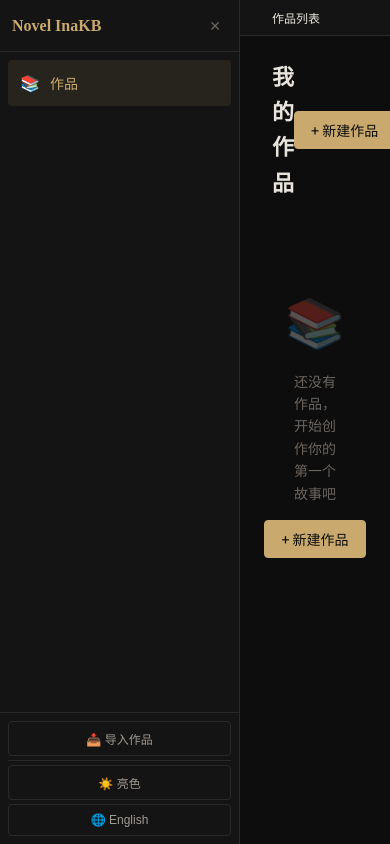
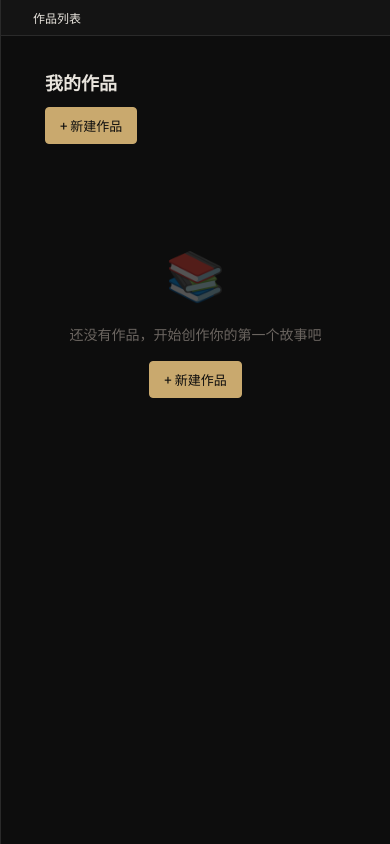
Before and after one commit to ly-ina/InaWrite, a React (Vite) app: page /#/projects in a window 390 px wide. Built offline with nearby package versions, Linux system fonts and the light colour scheme.

Commit message:
feat: PWA + Capacitor Android + 移动端响应式布局
- PWA: manifest.json + service worker + 离线缓存
- 移动端: 底部标签栏、模态框适配、单栏布局
- Capacitor Android: 一键生成APK (npm run android:build)
- 新增 android:sync/android:open/android:build 脚本

```diff
--- a/index.html
+++ b/index.html
@@ -3,7 +3,12 @@
   <head>
     <meta charset="UTF-8" />
     <link rel="icon" type="image/svg+xml" href="/favicon.svg" />
-    <meta name="viewport" content="width=device-width, initial-scale=1.0" />
+    <link rel="manifest" href="/manifest.json" />
+    <meta name="viewport" content="width=device-width, initial-scale=1.0, maximum-scale=1.0, user-scalable=no, viewport-fit=cover" />
+    <meta name="theme-color" content="#c9a96e" />
+    <meta name="mobile-web-app-capable" content="yes" />
+    <meta name="apple-mobile-web-app-capable" content="yes" />
+    <meta name="apple-mobile-web-app-status-bar-style" content="black-translucent" />
     <title>Novel InaKB - 小说·伊纳知识库</title>
     <link rel="preconnect" href="https://fonts.googleapis.com">
     <link rel="preconnect" href="https://fonts.gstatic.com" crossorigin>
@@ -12,5 +17,10 @@
   <body>
     <div id="app"></div>
     <script type="module" src="/src/main.tsx"></script>
+    <script>
+      if ('serviceWorker' in navigator) {
+        navigator.serviceWorker.register('/sw.js');
+      }
+    </script>
   </body>
 </html>
--- a/src/styles/global.css
+++ b/src/styles/global.css
@@ -394,3 +394,166 @@ body {
 .tooltip:hover::after {
   opacity: 1;
 }
+
+/* ========== 移动端响应式 ========== */
+@media (max-width: 768px) {
+  :root {
+    --sidebar-width: 0px;
+    --header-height: 44px;
+  }
+
+  body {
+    font-size: 14px;
+    -webkit-tap-highlight-color: transparent;
+    overscroll-behavior: none;
+  }
+
+  /* 侧边栏在移动端变为底部标签栏 */
+  .layout {
+    flex-direction: column;
+  }
+
+  .sidebar {
+    position: fixed;
+    bottom: 0;
+    left: 0;
+    right: 0;
+    z-index: 100;
+    width: 100% !important;
+    min-width: 100% !important;
+    height: 56px;
+    flex-direction: row;
+    border-right: none;
+    border-top: 1px solid var(--border-color);
+    background: var(--bg-secondary);
+  }
+
+  .sidebarHeader, .projectInfo, .backBtn, .sidebarFooter {
+    display: none !important;
+  }
+
+  .nav {
+    display: flex;
+    flex-direction: row;
+    width: 100%;
+    overflow-x: auto;
+    gap: 0;
+  }
+
+  .navItem {
+    flex: 1;
+    min-width: 0;
+    padding: 4px 2px;
+    justify-content: center;
+    font-size: 10px;
+    border-radius: 0;
+  }
+
+  .navLabel {
+    font-size: 10px;
+    line-height: 1.2;
+  }
+
+  .navIcon {
+    font-size: 18px;
+    margin-right: 0 !important;
+  }
+
+  .mainWrapper {
+    padding-bottom: 60px;
+    height: 100vh;
+    overflow-y: auto;
+  }
+
+  .breadcrumb {
+    padding: 8px 12px;
+    font-size: 12px;
+  }
+
+  .page-header {
+    flex-direction: column;
+    align-items: flex-start;
+    gap: 8px;
+    padding: 10px 12px;
+  }
+
+  .page-header h1 {
+    font-size: 18px;
+  }
+
+  .actions {
+    width: 100%;
+    display: flex;
+    flex-wrap: wrap;
+    gap: 6px;
+  }
+
+  .contentArea {
+    flex-direction: column !important;
+  }
+
+  .listPanel {
+    width: 100% !important;
+    max-height: 200px;
+    border-right: none !important;
+    border-bottom: 1px solid var(--border-color);
+  }
+
+  .detailPanel {
+    width: 100% !important;
+  }
+
+  .modal {
+    min-width: auto !important;
+    width: 92vw !important;
+    max-height: 85vh;
+    padding: 16px;
+  }
+
+  .modal h2 {
+    font-size: 16px;
+  }
+
+  .cardGrid, .projectGrid {
+    grid-template-columns: 1fr !important;
+  }
+
+  .form-group {
+    margin-bottom: 10px;
+  }
+
+  input, select, textarea, .input, .select {
+    font-size: 16px !important;
+    padding: 10px 12px;
+  }
+
+  .btn {
+    padding: 8px 14px;
+    font-size: 13px;
+  }
+
+  .btn-sm {
+    padding: 5px 10px;
+    font-size: 11px;
+  }
+
+  .tabs {
+    flex-direction: column;
+    gap: 4px;
+  }
+
+  .tab {
+    width: 100%;
+    text-align: left;
+    padding: 10px;
+  }
+
+  .kanban {
+    flex-direction: column;
+  }
+
+  .kanbanColumn {
+    width: 100% !important;
+    margin-bottom: 12px;
+  }
+}
```
Also changed, not shown: capacitor.config.ts (added, +9 -0 lines), package.json (+7 -1 lines), public/sw.js (added, +24 -0 lines), public/manifest.json (added), 55 other files (tests, documents, lock files or other folders).
